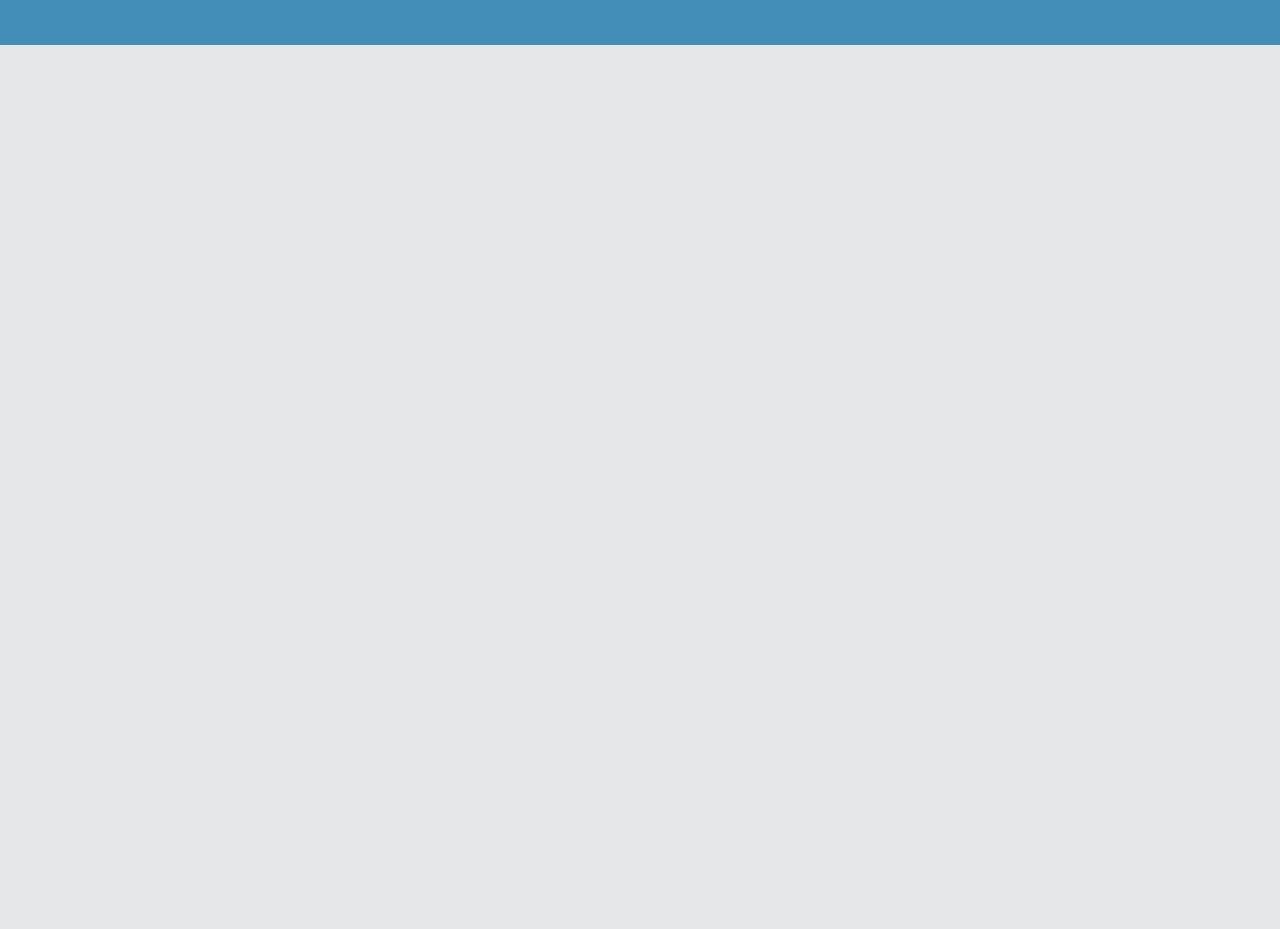
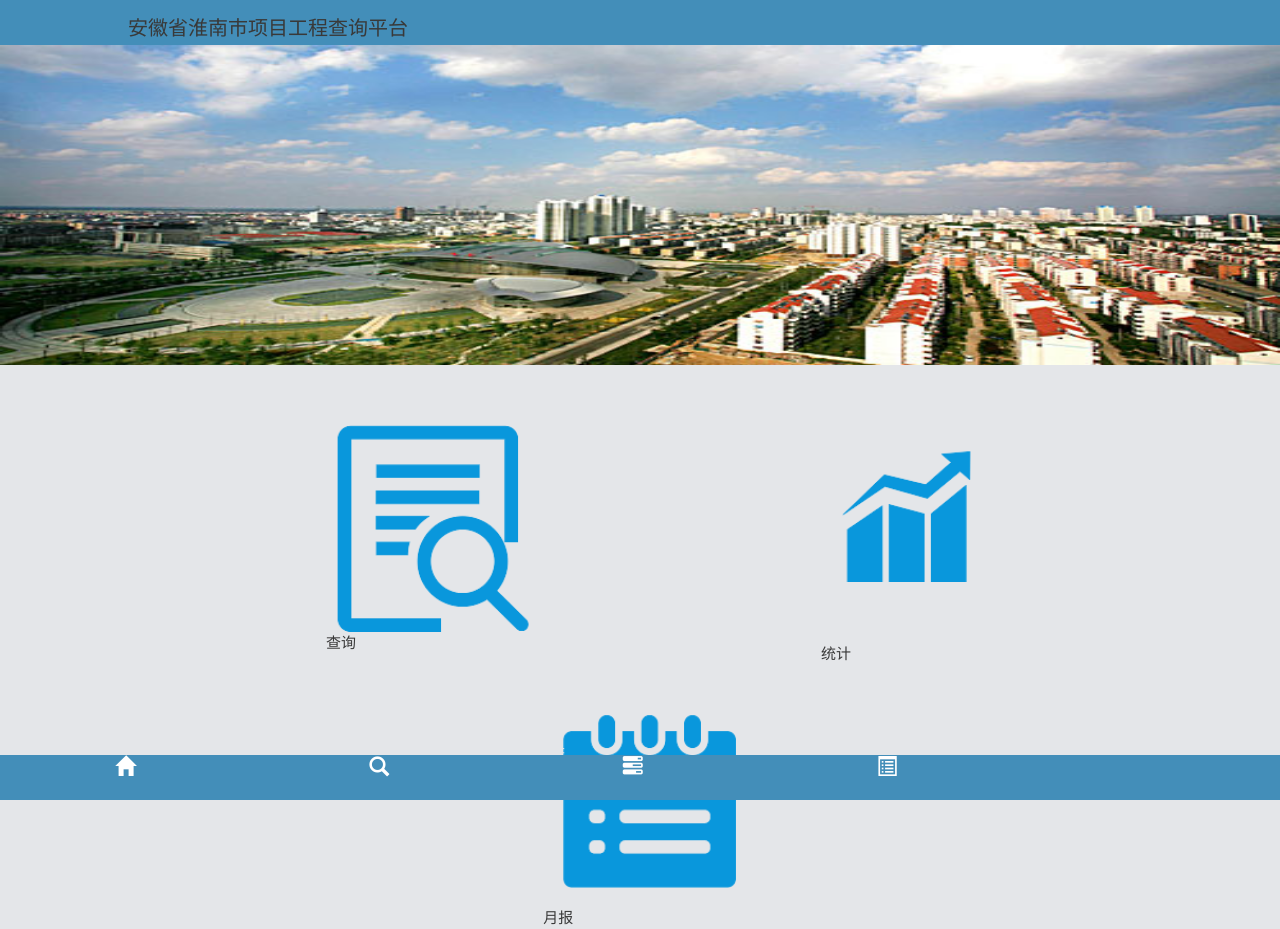
Before and after one commit to ztqd/app, a PHP site: page / in a window 1280 px wide. Before the commit the page ends 45 px from the top, so only its background shows below. Run offline with PHP 8.4, Linux system fonts and the light colour scheme.

Commit message:
Changes to be committed:

```diff
--- a/assets/css/index.css
+++ b/assets/css/index.css
@@ -1,4 +1,32 @@
-#row2
+.decoration
 {
-	margin-top: 20px;
+	vertical-align: center;
+	font-size: 15px;
+	font-family: "楷体";
 }
+.icon
+{
+	float: left;
+	margin-left: 30%;
+}
+.img1
+{
+    width: 70%;
+    height: auto;
+}
+.row
+{
+	margin-top: 60px;
+}
+#bottom
+{
+	margin-top: 30px;
+}
+.main
+{
+	position: absolute;
+	margin-top: -32px;
+	margin-left: 10%;
+	font-size: 20px;
+	font-family: "楷体";
+}
--- /dev/null
+++ b/footer.php
@@ -0,0 +1,54 @@
+
+		<!--[if !IE]> -->
+		<script src="assets/js/jquery.2.1.1.min.js"></script>
+
+		<!-- <![endif]-->
+
+		<!--[if IE]>
+<script src="assets/js/jquery.1.11.1.min.js"></script>
+<![endif]-->
+
+		<!--[if !IE]> -->
+		<script type="text/javascript">
+			window.jQuery || document.write("<script src='assets/js/jquery.min.js'>"+"<"+"/script>");
+		</script>
+
+		<!-- <![endif]-->
+
+		<!--[if IE]>
+<script type="text/javascript">
+ window.jQuery || document.write("<script src='assets/js/jquery1x.min.js'>"+"<"+"/script>");
+</script>
+<![endif]-->
+		<script type="text/javascript">
+			if('ontouchstart' in document.documentElement) document.write("<script src='assets/js/jquery.mobile.custom.min.js'>"+"<"+"/script>");
+		</script>
+		<script src="assets/js/bootstrap.min.js"></script>
+
+		<!-- page specific plugin scripts -->
+
+		<!-- ace scripts -->
+		<script src="assets/js/ace-elements.min.js"></script>
+		<script src="assets/js/ace.min.js"></script>
+
+		<!-- inline scripts related to this page -->
+		<div id="footer" class="container">
+		  <nav class="navbar navbar-default navbar-fixed-bottom">
+		    <div class="navbar-inner navbar-content-center">
+		      <a href="#">
+                <span class="glyphicon glyphicon-home" style="color: #ffffff;font-size: 20px; margin: 0 9%;"></span>
+              </a>
+              <a href="#">
+              <span class="glyphicon glyphicon-search" style="color: #ffffff;font-size: 20px; margin: 0 9%;"></span>
+              </a>
+              <a href="#">
+          <span class="glyphicon glyphicon-tasks" style="color: #ffffff;font-size: 20px;margin: 0 9%"></span>
+        </a>
+              <a href="#">
+          <span class="glyphicon glyphicon-list-alt" style="color: #ffffff;font-size: 20px;margin: 0 9%;"></span>
+          </a>
+		    </div>
+		  </nav>
+		</div>
+	</body>
+</html>
--- a/head.php
+++ b/head.php
@@ -19,8 +19,6 @@
 
 		<!-- ace styles -->
 		<link rel="stylesheet" href="assets/css/ace.min.css" class="ace-main-stylesheet" id="main-ace-style" />
-		<link rel="stylesheet" href="assets/css/index.css">
-
 		<!--[if lte IE 9]>
 			<link rel="stylesheet" href="assets/css/ace-part2.min.css" class="ace-main-stylesheet" />
 		<![endif]-->
@@ -1032,39 +1030,3 @@
 		<!-- /.main-container -->
 
 		<!-- basic scripts -->
-
-		<!--[if !IE]> -->
-		<script src="assets/js/jquery.2.1.1.min.js"></script>
-
-		<!-- <![endif]-->
-
-		<!--[if IE]>
-<script src="assets/js/jquery.1.11.1.min.js"></script>
-<![endif]-->
-
-		<!--[if !IE]> -->
-		<script type="text/javascript">
-			window.jQuery || document.write("<script src='assets/js/jquery.min.js'>"+"<"+"/script>");
-		</script>
-
-		<!-- <![endif]-->
-
-		<!--[if IE]>
-<script type="text/javascript">
- window.jQuery || document.write("<script src='assets/js/jquery1x.min.js'>"+"<"+"/script>");
-</script>
-<![endif]-->
-		<script type="text/javascript">
-			if('ontouchstart' in document.documentElement) document.write("<script src='assets/js/jquery.mobile.custom.min.js'>"+"<"+"/script>");
-		</script>
-		<script src="assets/js/bootstrap.min.js"></script>
-
-		<!-- page specific plugin scripts -->
-
-		<!-- ace scripts -->
-		<script src="assets/js/ace-elements.min.js"></script>
-		<script src="assets/js/ace.min.js"></script>
-
-		<!-- inline scripts related to this page -->
-	</body>
-</html>
--- a/index.php
+++ b/index.php
@@ -1 +1,69 @@
-<?php include 'head.php' ?>
+ <head>
+    <title>安徽省淮南市项目工程</title>
+    <meta http-equiv="X-UA-Compatible" content="IE=edge,chrome=1" />
+		<meta charset="utf-8" />
+		<title>Blank Page - Ace Admin</title>
+
+		<meta name="description" content="" />
+		<meta name="viewport" content="width=device-width, initial-scale=1.0, maximum-scale=1.0" />
+
+		<!-- bootstrap & fontawesome -->
+		<link rel="stylesheet" href="assets/css/bootstrap.min.css" />
+		<link rel="stylesheet" href="assets/font-awesome/4.2.0/css/font-awesome.min.css" />
+
+		<!-- page specific plugin styles -->
+
+		<!-- text fonts -->
+		<link rel="stylesheet" href="assets/fonts/fonts.googleapis.com.css" />
+
+		<!-- ace styles -->
+		<link rel="stylesheet" href="assets/css/ace.min.css" class="ace-main-stylesheet" id="main-ace-style" />
+		<link rel="stylesheet" href="assets/css/index.css">
+
+		<!--[if lte IE 9]>
+			<link rel="stylesheet" href="assets/css/ace-part2.min.css" class="ace-main-stylesheet" />
+		<![endif]-->
+
+		<!--[if lte IE 9]>
+		  <link rel="stylesheet" href="assets/css/ace-ie.min.css" />
+		<![endif]-->
+
+		<!-- inline styles related to this page -->
+
+		<!-- ace settings handler -->
+		<script src="assets/js/ace-extra.min.js"></script>
+
+		<!-- HTML5shiv and Respond.js for IE8 to support HTML5 elements and media queries -->
+
+		<!--[if lte IE 8]>
+		<script src="assets/js/html5shiv.min.js"></script>
+		<script src="assets/js/respond.min.js"></script>
+		<![endif]-->
+  </head>
+  <body>
+    <?php include 'head.php' ?>
+    <p class="main">安徽省淮南市项目工程查询平台</p>
+    <div class="continer">
+          <img src="./assets/img/home2.jpg" style="width: 100%; height: 40%">
+      <div class="row">
+        <div class="col-xs-3 col-xs-offset-3">
+          <a><img src="./assets/img/search.png" align="center" class="img1"></a>
+          <div class="decoration">
+            查询
+          </div>
+        </div>
+        <div class="col-xs-3 col-xs-offset-1">
+          <a><img src="./assets/img/statistics.png" align="center" class="img1"></a>
+          <div class="decoration" style="margin-top: 20%;margin-left: 20%">
+            统计
+          </div>
+        </div>
+        <div class="col-xs-3 col-xs-offset-5" id="bottom">
+          <a><img src="./assets/img/monthtable.png" align="center" class="img1"></a>
+          <div class="decoration">
+            月报
+          </div>
+        </div>
+      </div>
+    </div>
+  <?php include 'footer.php' ?>
```
Also changed, not shown: assets/img/index.png (renamed from assets/img/主页.png), assets/img/monthtable.png (renamed from assets/img/月报表.png), assets/img/more.png (renamed from assets/img/更多.png), assets/img/moreone.png (renamed from assets/img/更多_1.png), assets/img/return.png (renamed from assets/img/返回.png), assets/img/search.png (renamed from assets/img/查询.png), assets/img/statistics.png (renamed from assets/img/统计.png).
